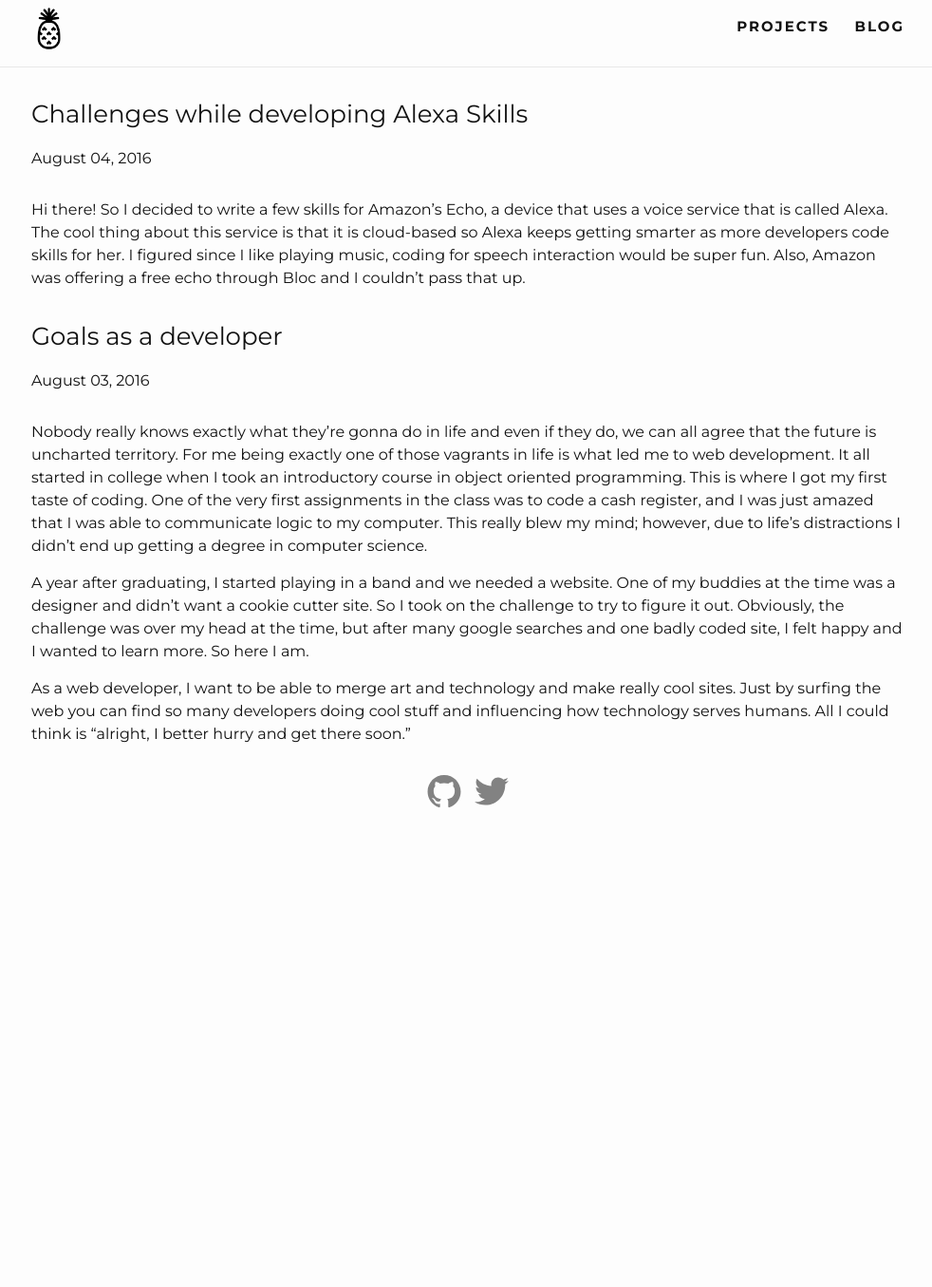
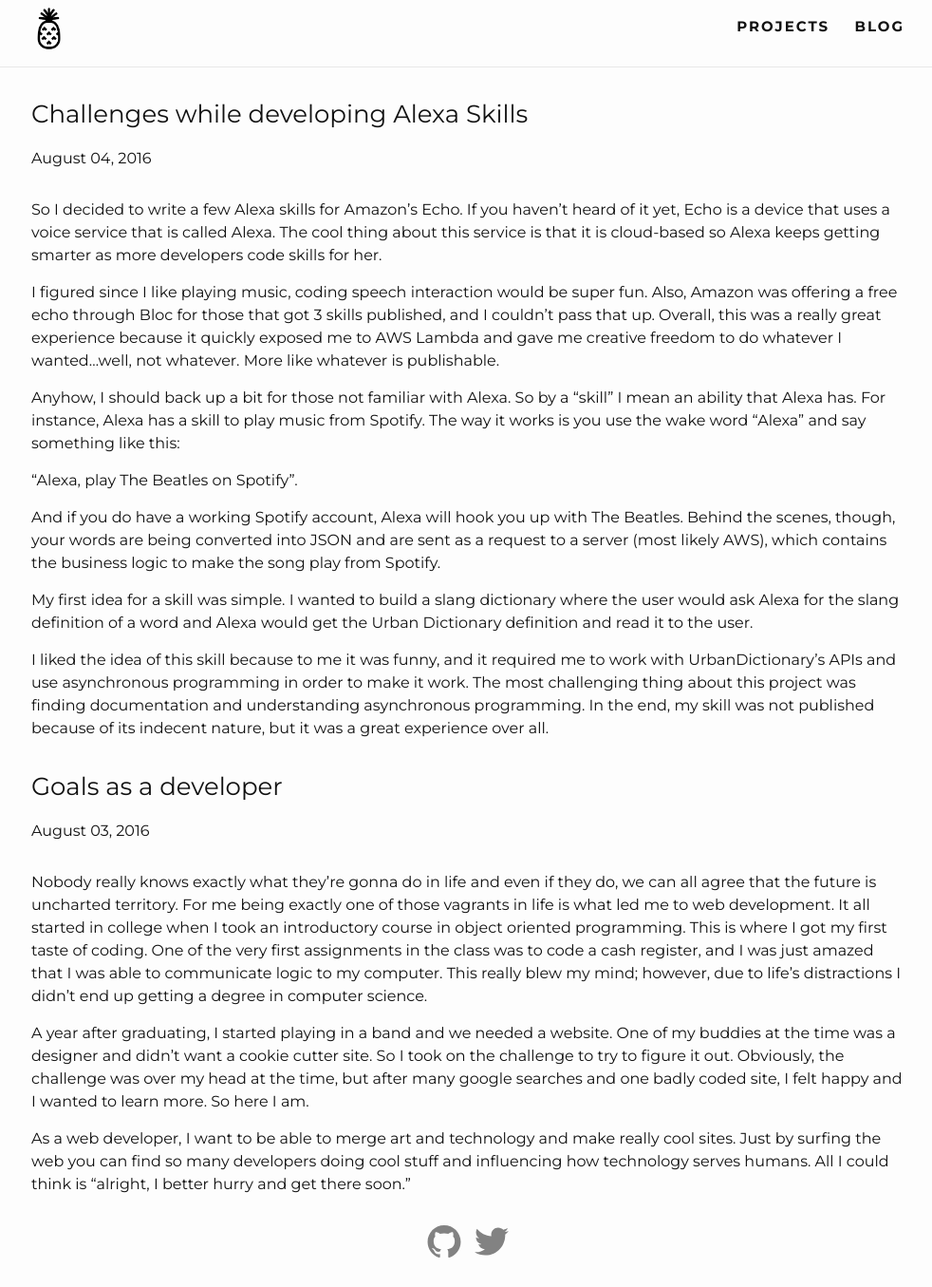
Before and after one commit to javierforero/javierforero.github.io, a Jekyll site: the page built from _posts/2016-08-04-challenges-in-developing.md, in a window 1280 px wide. Shown: the whole page at 95% size, without its empty margins (147-1129 px from the left). Built offline with Jekyll 4.4.1, drawn with Linux system fonts in a browser that asks for light colours; before the commit the page ends 900 px from its top, so only the background shows below that.

Commit message:
good stuff

```diff
--- a/_posts/2016-08-04-challenges-in-developing.md
+++ b/_posts/2016-08-04-challenges-in-developing.md
@@ -4,4 +4,16 @@
 title: Challenges while developing Alexa Skills
 ---
 
-Hi there! So I decided to write a few skills for Amazon's Echo, a device that uses a voice service that is called Alexa. The cool thing about this service is that it is cloud-based so Alexa keeps getting smarter as more developers code skills for her. I figured since I like playing music, coding for speech interaction would be super fun. Also, Amazon was offering a free echo through Bloc and I couldn't pass that up.
+So I decided to write a few Alexa skills for Amazon's Echo. If you haven’t heard of it yet, Echo is a device that uses a voice service that is called Alexa. The cool thing about this service is that it is cloud-based so Alexa keeps getting smarter as more developers code skills for her.
+
+ I figured since I like playing music, coding speech interaction would be super fun. Also, Amazon was offering a free echo through Bloc for those that got 3 skills published, and I couldn't pass that up. Overall, this was a really great experience because it quickly exposed me to AWS Lambda and gave me creative freedom to do whatever I wanted…well, not whatever. More like whatever is publishable.
+
+Anyhow, I should back up a bit for those not familiar with Alexa. So by a “skill” I mean an ability that Alexa has. For instance, Alexa has a skill to play music from Spotify. The way it works is you use the wake word “Alexa” and say something like this:
+
+“Alexa, play The Beatles on Spotify”.
+
+And if you do have a working Spotify account, Alexa will hook you up with The Beatles. Behind the scenes, though, your words are being converted into JSON and are sent as a request to a server (most likely AWS), which contains the business logic to make the song play from Spotify.
+
+My first idea for a skill was simple. I wanted to build a slang dictionary where the user would ask Alexa for the slang definition of a word and Alexa would get the Urban Dictionary definition and read it to the user.
+
+I liked the idea of this skill because to me it was funny, and it required me to work with UrbanDictionary's APIs and use asynchronous programming in order to make it work. The most challenging thing about this project was finding documentation and understanding asynchronous programming. In the end, my skill was not published because of its indecent nature, but it was a great experience over all.
--- a/_sass/_layout.scss
+++ b/_sass/_layout.scss
@@ -25,7 +25,7 @@
   color: #828282;
 }
 .intro a:hover {
-  color: #2acdc1;
+  color: #2D46B9;
   -webkit-transition: color .3s ease-out;
   -moz-transition: color .3s ease-out;
   -o-transition: color .3s ease-out;
@@ -75,7 +75,7 @@
     }
 
     .page-link:hover {
-       color: #2acdc1;
+       color: #2D46B9;
        -webkit-transition: color .3s ease-out;
        -moz-transition: color .3s ease-out;
        -o-transition: color .3s ease-out;
@@ -84,7 +84,7 @@
     }
 
     .current {
-      color: #2acdc1;
+      color: #2D46B9;
     }
 
     @include media-query($on-palm) {
@@ -332,7 +332,7 @@
 
 ul.post-ul a:hover {
   color: white;
-  background-color: #2ACDC1;
+  background-color: #2D46B9;
 }
 
 .column {
--- a/index.html
+++ b/index.html
@@ -6,8 +6,7 @@
 
   <div class="intro">
     <h2>Hi there! I'm Javier.</h2> <br>
-    <p>I like to code, play music, and I think some video games are alright.
-    <br> I am currently looking for opportunities in the creative tech world.<br />
+    <p>I like coding, playing music, and taking photos. <br/>I'm currently looking for opportunities in the creative tech world.<br/>
       Hit me up at <a href="mailto:{{ site.email }}">{{ site.email }}</a> if you need a solid.
     </p>
   </div>
```
Also changed, not shown: css/main.scss (+0 -7 lines).
